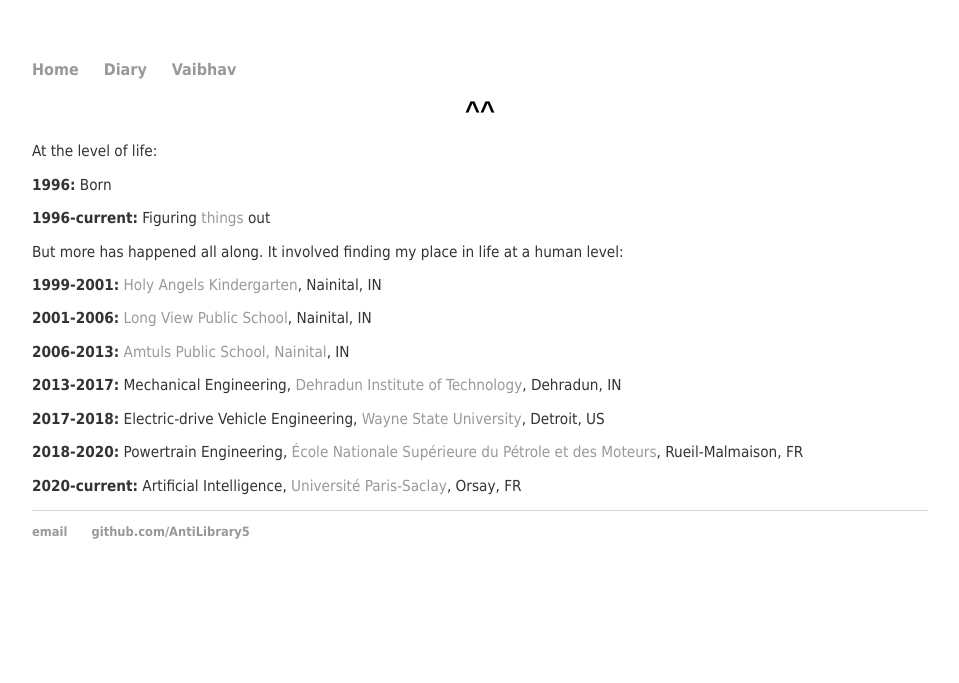
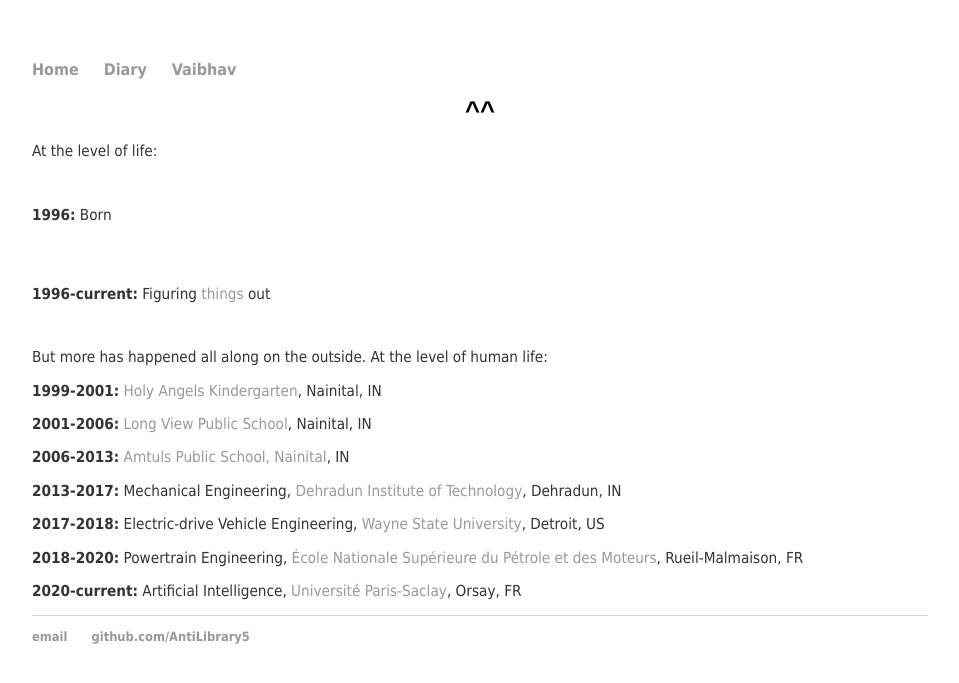
Before and after one commit to AntiLibrary5/AntiLibrary5.github.io, a Jekyll site: the page built from vaibhav/index.html, in a window 1280 px wide. Shown: the top 683 px of the page, without its empty margins (160-1119 px from the left). Built offline with Jekyll 4.4.1, drawn with Linux system fonts in a browser that asks for light colours.

Commit message:
Update index.html

```diff
--- a/vaibhav/index.html
+++ b/vaibhav/index.html
@@ -4,10 +4,13 @@ title: Vaibhav Arora, theboxtroll
 ---
 <h1 align="center">^^</h1>
 <p align="justify">At the level of life:</p>
-<p align="justify"><b>1996:</b> Born</p>
-<p align="justify"><b>1996-current:</b> Figuring <a href="https://static-ssl.businessinsider.com/image/5aea27f242e1cc0c2c26817b-2000/hubble-extreme-ultra-deep-field-infrared-uv-deepest-patch-night-sky-nasa-stsci.jp2">things</a> out</p>
+<pre>
+  <p align="justify"><b>1996:</b> Born</p>
+  <p align="justify"><b>1996-current:</b> Figuring <a href="https://static-ssl.businessinsider.com/image/5aea27f242e1cc0c2c26817b-2000/hubble-extreme-ultra-deep-field-infrared-uv-deepest-patch-night-sky-nasa-stsci.jp2">things</a> out</p>
+</pre>
 <p></p>
-<p align="justify">But more has happened all along. It involved finding my place in life at a human level:</p>
+<p></p>
+<p align="justify">But more has happened all along on the outside. At the level of human life:</p>
 <p align="justify"><b>1999-2001:</b> <a href="">Holy Angels Kindergarten</a>, Nainital, IN</p>
 <p align="justify"><b>2001-2006:</b> <a href="">Long View Public School</a>, Nainital, IN</p>
 <p align="justify"><b>2006-2013:</b> <a href="">Amtuls Public School, Nainital</a>, IN</p>
```
